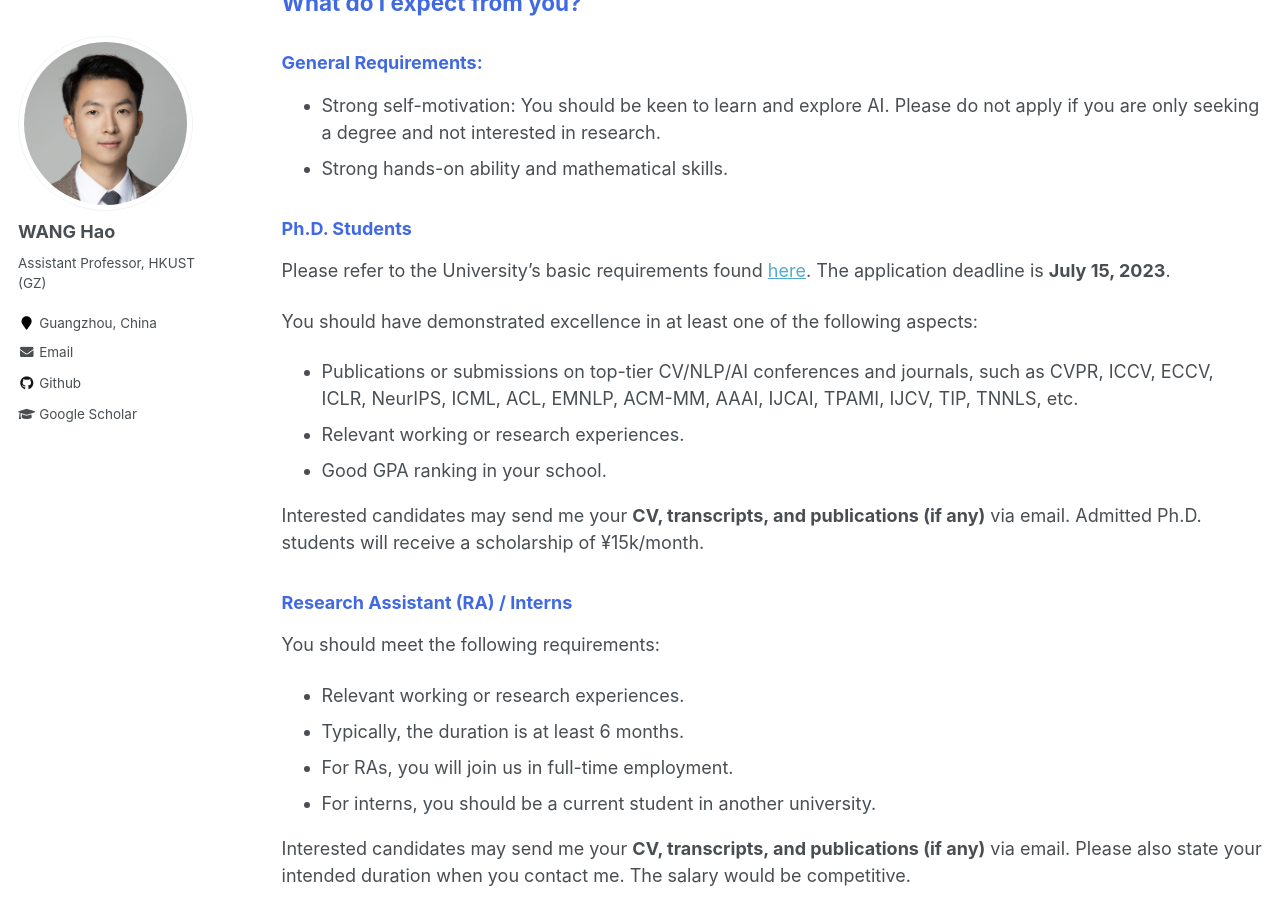
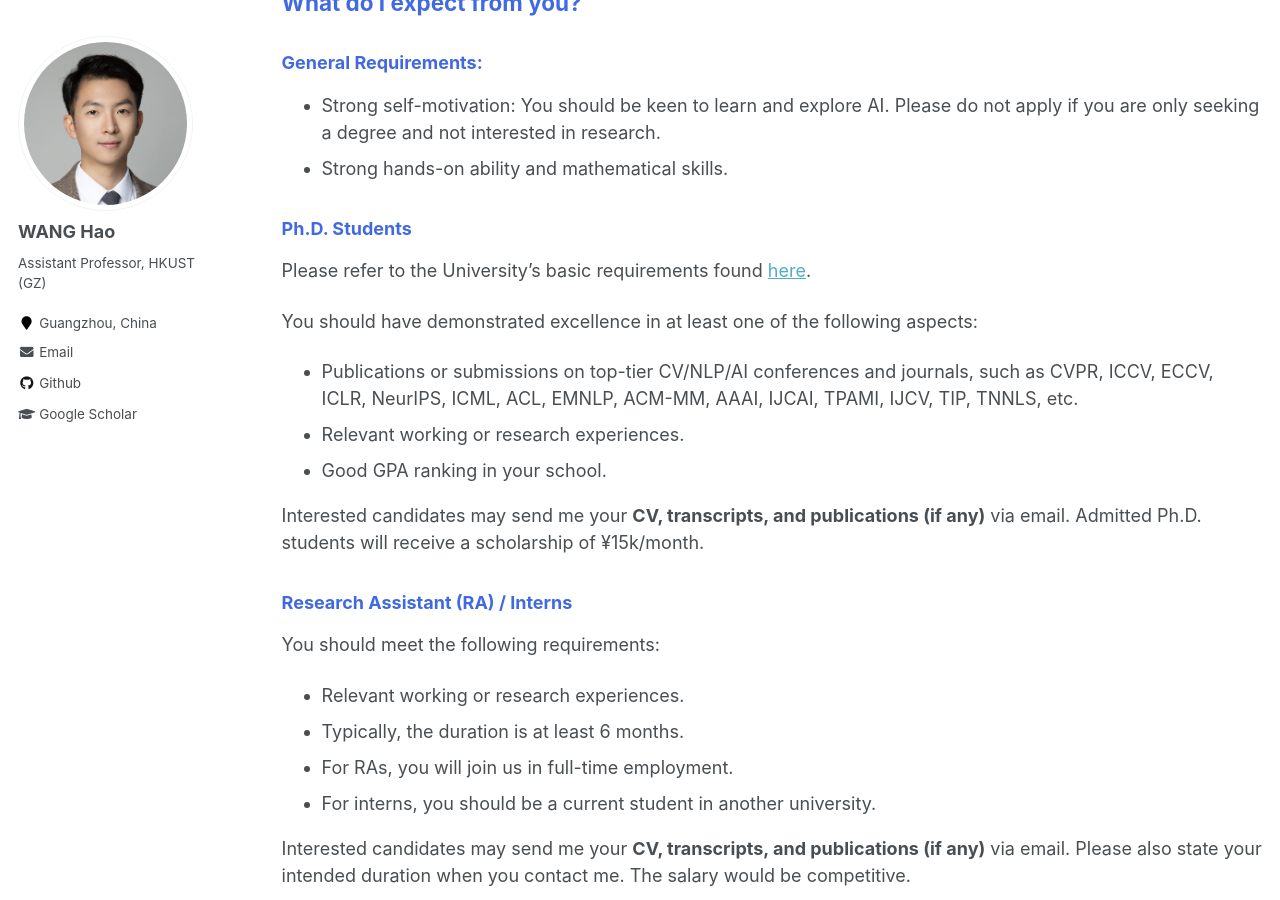
Before and after one commit to hwang1996/hwang1996.github.io, a Jekyll site: the page built from _pages/recruitment.md, in a window 1280 px wide and 900 px high, scrolled down 708 px. Built offline with Jekyll 4.4.1, drawn with Linux system fonts in a browser that asks for light colours.

Commit message:
Update recruitment.md

```diff
--- a/_pages/recruitment.md
+++ b/_pages/recruitment.md
@@ -26,7 +26,7 @@ The research topics include, but are not limited to:
 
 
 ### <font color=RoyalBlue>Ph.D. Students</font>
-Please refer to the University's basic requirements found [here](https://hkust-gz.edu.cn/admissions/). The application deadline is **July 15, 2023**.
+Please refer to the University's basic requirements found [here](https://hkust-gz.edu.cn/admissions/).
 
 You should have demonstrated excellence in at least one of the following aspects:
 
```
